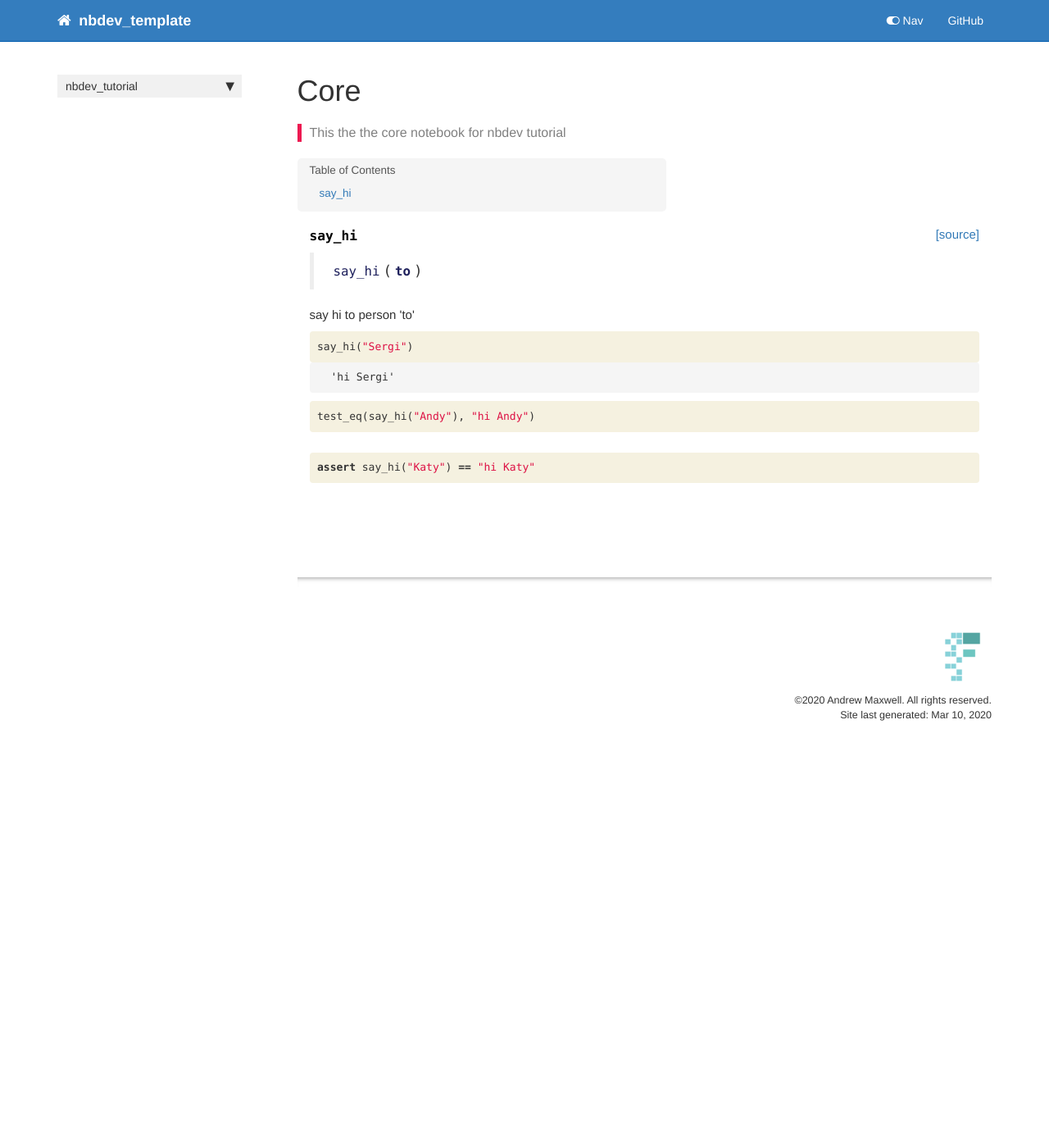
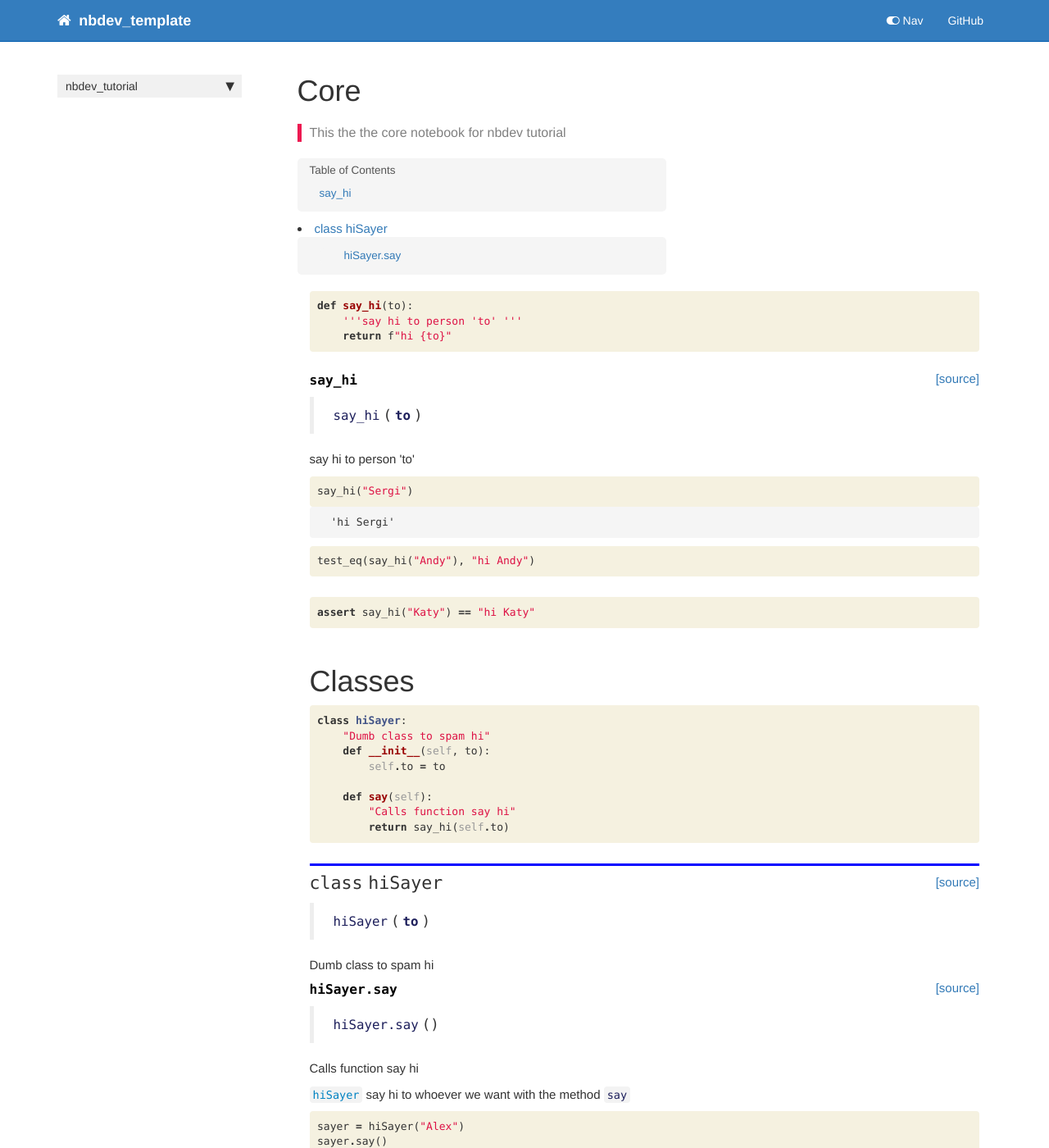
Before and after one commit to ucapsam/nbdev_tutorial, a Jekyll site: the page built from docs/core.html, in a window 1280 px wide and 1400 px high. Shown: the whole window at 82% size. Built offline with Jekyll 4.4.1, drawn with Linux system fonts in a browser that asks for light colours; nearby versions of some CDN libraries; comment, search, counter and statistics services are not loaded.

Commit message:
Docs generated

```diff
--- a/docs/core.html
+++ b/docs/core.html
@@ -25,6 +25,18 @@ description: "This the the core notebook for nbdev tutorial"
 
 </div>
 <div class="cell border-box-sizing code_cell rendered">
+<div class="input">
+
+<div class="inner_cell">
+    <div class="input_area">
+<div class=" highlight hl-ipython3"><pre><span></span><span class="k">def</span> <span class="nf">say_hi</span><span class="p">(</span><span class="n">to</span><span class="p">):</span>
+    <span class="sd">&#39;&#39;&#39;say hi to person &#39;to&#39; &#39;&#39;&#39;</span>
+    <span class="k">return</span> <span class="n">f</span><span class="s2">&quot;hi </span><span class="si">{to}</span><span class="s2">&quot;</span>
+</pre></div>
+
+    </div>
+</div>
+</div>
 
 </div>
 <div class="cell border-box-sizing code_cell rendered">
@@ -103,5 +115,110 @@ description: "This the the core notebook for nbdev tutorial"
 </div>
 
 </div>
+<div class="cell border-box-sizing text_cell rendered"><div class="inner_cell">
+<div class="text_cell_render border-box-sizing rendered_html">
+<h1 id="Classes">Classes<a class="anchor-link" href="#Classes"> </a></h1>
+</div>
+</div>
+</div>
+<div class="cell border-box-sizing code_cell rendered">
+<div class="input">
+
+<div class="inner_cell">
+    <div class="input_area">
+<div class=" highlight hl-ipython3"><pre><span></span><span class="k">class</span> <span class="nc">hiSayer</span><span class="p">:</span>
+    <span class="s2">&quot;Dumb class to spam hi&quot;</span>
+    <span class="k">def</span> <span class="nf">__init__</span><span class="p">(</span><span class="bp">self</span><span class="p">,</span> <span class="n">to</span><span class="p">):</span>
+        <span class="bp">self</span><span class="o">.</span><span class="n">to</span> <span class="o">=</span> <span class="n">to</span>
+
+    <span class="k">def</span> <span class="nf">say</span><span class="p">(</span><span class="bp">self</span><span class="p">):</span>
+        <span class="s2">&quot;Calls function say hi&quot;</span>
+        <span class="k">return</span> <span class="n">say_hi</span><span class="p">(</span><span class="bp">self</span><span class="o">.</span><span class="n">to</span><span class="p">)</span>
+</pre></div>
+
+    </div>
+</div>
+</div>
+
+</div>
+<div class="cell border-box-sizing code_cell rendered">
+
+<div class="output_wrapper">
+<div class="output">
+
+<div class="output_area">
+
+
+<div class="output_markdown rendered_html output_subarea ">
+<h2 id="hiSayer" class="doc_header"><code>class</code> <code>hiSayer</code><a href="https://github.com/ucapsam/nbdev_tutorial/tree/master/nbdev_tutorial/core.py#L11" class="source_link" style="float:right">[source]</a></h2><blockquote><p><code>hiSayer</code>(<strong><code>to</code></strong>)</p>
+</blockquote>
+<p>Dumb class to spam hi</p>
+
+</div>
+
+</div>
+
+</div>
+</div>
+
+</div>
+<div class="cell border-box-sizing code_cell rendered">
+
+<div class="output_wrapper">
+<div class="output">
+
+<div class="output_area">
+
+
+<div class="output_markdown rendered_html output_subarea ">
+<h4 id="hiSayer.say" class="doc_header"><code>hiSayer.say</code><a href="https://github.com/ucapsam/nbdev_tutorial/tree/master/nbdev_tutorial/core.py#L16" class="source_link" style="float:right">[source]</a></h4><blockquote><p><code>hiSayer.say</code>()</p>
+</blockquote>
+<p>Calls function say hi</p>
+
+</div>
+
+</div>
+
+</div>
+</div>
+
+</div>
+<div class="cell border-box-sizing text_cell rendered"><div class="inner_cell">
+<div class="text_cell_render border-box-sizing rendered_html">
+<p><a href="/nbdev_tutorial/core#hiSayer"><code>hiSayer</code></a> say hi to whoever we want with the method <code>say</code></p>
+
+</div>
+</div>
+</div>
+<div class="cell border-box-sizing code_cell rendered">
+<div class="input">
+
+<div class="inner_cell">
+    <div class="input_area">
+<div class=" highlight hl-ipython3"><pre><span></span><span class="n">sayer</span> <span class="o">=</span> <span class="n">hiSayer</span><span class="p">(</span><span class="s2">&quot;Alex&quot;</span><span class="p">)</span>
+<span class="n">sayer</span><span class="o">.</span><span class="n">say</span><span class="p">()</span>
+</pre></div>
+
+    </div>
+</div>
+</div>
+
+<div class="output_wrapper">
+<div class="output">
+
+<div class="output_area">
+
+
+
+<div class="output_text output_subarea output_execute_result">
+<pre>&#39;hi Alex&#39;</pre>
+</div>
+
+</div>
+
+</div>
+</div>
+
+</div>
     {% endraw %}
 </div>
--- a/nbdev_tutorial/_nbdev.py
+++ b/nbdev_tutorial/_nbdev.py
@@ -2,7 +2,8 @@
 
 __all__ = ["index", "modules", "custom_doc_links", "git_url"]
 
-index = {"say_hi": "00_core.ipynb"}
+index = {"say_hi": "00_core.ipynb",
+         "hiSayer": "00_core.ipynb"}
 
 modules = ["core.py"]
 
```
Also changed, not shown: nbdev_tutorial/core.py (+11 -1 lines), 1 other file.
